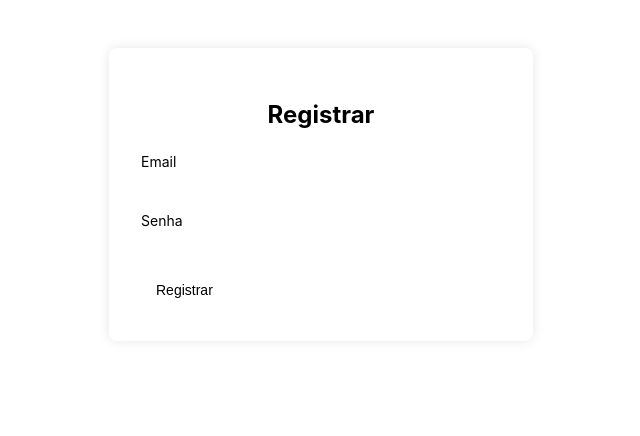
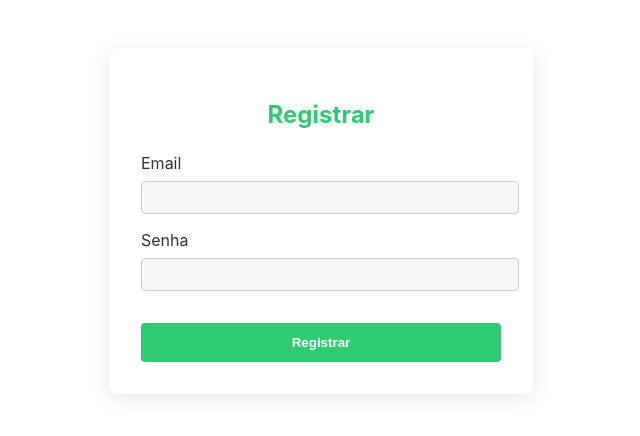
Before and after one commit to iannovais/lds-moeda, a React (Create React App) app in the folder code/frontend/: page /registro in a window 1280 px wide. Shown: the top 436 px of the page, without its empty margins (319-959 px from the left). Built offline with nearby package versions, Linux system fonts and the light colour scheme.

Commit message:
Arrumado css geral

```diff
--- a/code/frontend/src/components/Botao.jsx
+++ b/code/frontend/src/components/Botao.jsx
@@ -1,34 +1,21 @@
+// src/components/Botao.js
 import styled from "styled-components"
 
-const ComponenteBotao = styled.button`
+const StyledButton = styled.button`
   background-color: var(--verde-principal);
-  color: var(--branco);
-  padding: 11px 15px;
+  color: #fff;
   border: none;
-  border-radius: 5px;
-  font-size: 14px;
-  transition: background-color 0.3s;
+  padding: 0.75rem;
+  border-radius: 4px;
+  font-weight: bold;
   cursor: pointer;
-  display: inline-flex;
-  align-items: center;
-  gap: 8px;
+  transition: background-color 0.2s ease;
 
   &:hover {
-    background-color: var(--verde-hover);
-  }
-
-  &:disabled {
-    background-color: var(--verde-disabled);
-    cursor: not-allowed;
+    background-color: #28b463;
   }
 `
 
-const Botao = ({ type = "button", children, onClick, disabled }) => {
-  return (
-    <ComponenteBotao type={type} onClick={onClick} disabled={disabled}>
-      {children}
-    </ComponenteBotao>
-  )
+export default function Botao({ children, ...props }) {
+  return <StyledButton {...props}>{children}</StyledButton>
 }
-
-export default Botao
--- a/code/frontend/src/components/CampoTexto.jsx
+++ b/code/frontend/src/components/CampoTexto.jsx
@@ -1,36 +1,36 @@
+// src/components/CampoTexto.js
 import styled from "styled-components"
 
-const Container = styled.div`
-  display: flex;
-  flex-direction: column;
-  gap: 6px;
+const Wrapper = styled.div`
+  margin-bottom: 1rem;
 `
 
 const Label = styled.label`
-  font-size: 14px;
-  color: var(--cinza-escuro);
+  display: block;
+  margin-bottom: 0.5rem;
+  color: #333;
 `
 
 const Input = styled.input`
-  padding: 10px;
-  border: 1px solid var(--cinza-claro);
-  border-radius: 5px;
-  font-size: 14px;
-  outline: none;
+  width: 100%;
+  padding: 0.5rem;
+  border-radius: 4px;
+  border: 1px solid #ccc;
+  background-color: #f7f7f7;
+  color: #333;
 
   &:focus {
-    border-color: var(--dourado);
-    box-shadow: 0 0 0 2px rgba(218, 165, 32, 0.2);
+    border-color: var(--verde-principal);
+    outline: none;
+    background-color: #fff;
   }
 `
 
-const CampoTexto = ({ label, ...props }) => {
+export default function CampoTexto({ label, type = "text", name, required }) {
   return (
-    <Container>
+    <Wrapper>
       <Label>{label}</Label>
-      <Input {...props} />
-    </Container>
+      <Input type={type} name={name} required={required} />
+    </Wrapper>
   )
 }
-
-export default CampoTexto
--- a/code/frontend/src/components/Registro.jsx
+++ b/code/frontend/src/components/Registro.jsx
@@ -1,3 +1,4 @@
+// src/components/Registro.js
 import styled from "styled-components"
 import Botao from "./Botao"
 import CampoTexto from "./CampoTexto"
@@ -6,9 +7,9 @@ const Form = styled.form`
   max-width: 360px;
   margin: 3rem auto;
   padding: 2rem;
-  background: #fff;
+  background: #ffffff;
   border-radius: 8px;
-  box-shadow: 0 0 12px rgba(0,0,0,0.1);
+  box-shadow: 0 4px 20px rgba(0, 0, 0, 0.1);
 `
 
 const Titulo = styled.h2`
@@ -18,8 +19,16 @@ const Titulo = styled.h2`
 `
 
 export default function Registro() {
+  function handleSubmit(e) {
+    e.preventDefault()
+    const dados = new FormData(e.target)
+    const email = dados.get("email")
+    const senha = dados.get("senha")
+    console.log("Dados do registro:", { email, senha })
+  }
+
   return (
-    <Form>
+    <Form onSubmit={handleSubmit}>
       <Titulo>Registrar</Titulo>
       <CampoTexto label="Email" type="email" name="email" required />
       <CampoTexto label="Senha" type="password" name="senha" required />
--- a/code/frontend/src/index.css
+++ b/code/frontend/src/index.css
@@ -11,3 +11,7 @@ code {
   font-family: source-code-pro, Menlo, Monaco, Consolas, 'Courier New',
     monospace;
 }
+:root {
+  --verde-principal: #2ecc71;
+  --cinza-fundo: #f0f2f5;
+}
```
Also changed, not shown: code/frontend/src/pages/AuthPage.jsx (+10 -10 lines).
